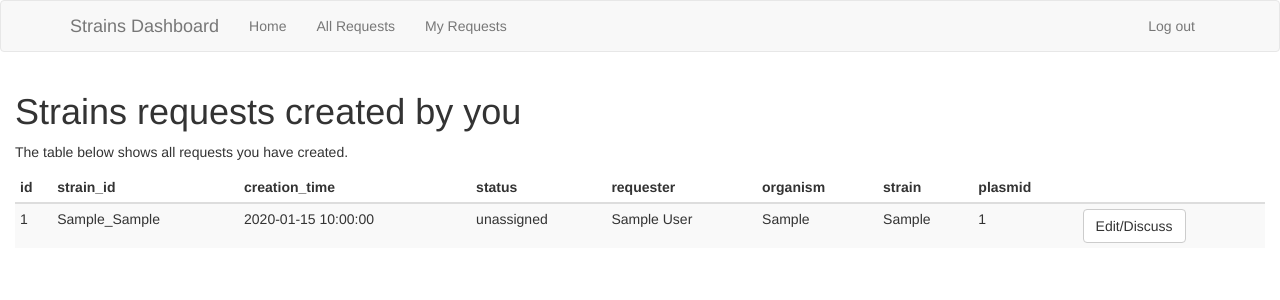
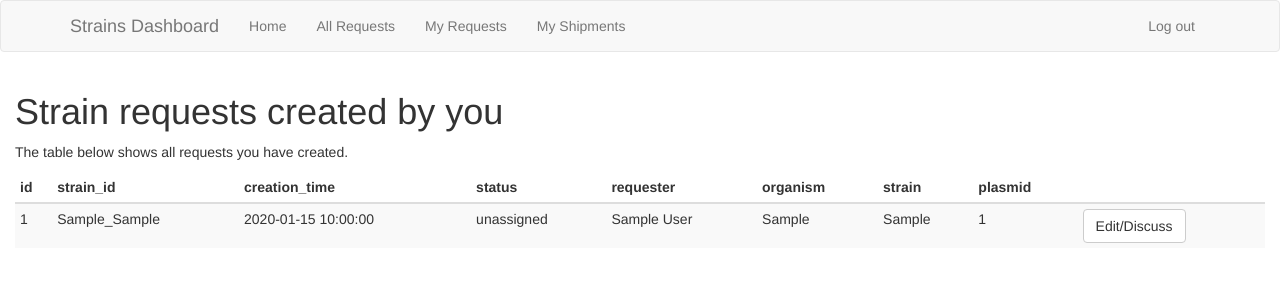
Before and after one commit to gem-net/strains, a Flask app: page /my-requests in a window 1280 px wide. Shown: the top 300 px of the page. Run offline with Flask 2, Linux system fonts and the light colour scheme; a user stored in the database is signed in; tables that the repository leaves empty hold one stand-in row (values such as "Sample post"); some libraries are stand-ins or nearby versions.

Commit message:
Add My-Shipments view.

```diff
--- a/oauth/routes.py
+++ b/oauth/routes.py
@@ -108,12 +108,27 @@ def my_requests():
             order_by(Request.creation_time.desc()).all()
     if not requests:
         flash('You do not have any active requests.', 'error')
-        return redirect(url_for('index'))
+        return redirect(url_for('list_requests'))
 
     df = get_requests_df(requests)
 
-    return render_template("requests.html", title='Current Requests',
-                           df=df, categ="mine")
+    return render_template("requests.html", title='My Requests',
+                           df=df, categ="my-requests")
+
+
+@app.route('/my-shipments')
+@login_required
+def my_shipments():
+    requests = Request.query.filter(Request.shipper == current_user).\
+            order_by(Request.creation_time.desc()).all()
+    if not requests:
+        flash("You haven't volunteered for any shipments.", 'error')
+        return redirect(url_for('list_requests'))
+
+    df = get_requests_df(requests)
+
+    return render_template("requests.html", title='My Shipments',
+                           df=df, categ="my-shipments")
 
 
 @app.route('/request/<request_id>', methods=['POST', 'GET'])
--- a/oauth/templates/base.html
+++ b/oauth/templates/base.html
@@ -21,6 +21,7 @@
                     <li><a href="{{ url_for('index') }}">Home</a></li>
                     <li><a href="{{ url_for('list_requests') }}">All Requests</a></li>
                     <li><a href="{{ url_for('my_requests') }}">My Requests</a></li>
+                    <li><a href="{{ url_for('my_shipments') }}">My Shipments</a></li>
                 </ul>
 
                 <ul class="nav navbar-nav navbar-right">
--- a/oauth/templates/requests.html
+++ b/oauth/templates/requests.html
@@ -5,9 +5,12 @@
     {% if categ == 'complete' %}
         <h1>Strain requests – complete list</h1>
         <p>The table below shows all requests logged in the system.</p>
+    {% elif categ == 'my-requests' %}
+        <h1>Strain requests created by you</h1>
+        <p>The table below shows all requests you have created.</p>
     {% else %}
-        <h1>Strains requests created by you</h1>
-        <p>The table below shows all requests you have created.</p>
+        <h1>Strain shipments that you have volunteered to process</h1>
+        <p>The table below shows all requests for which you are responsible.</p>
     {% endif %}
 
     <table class="table table-condensed table-striped">
```
